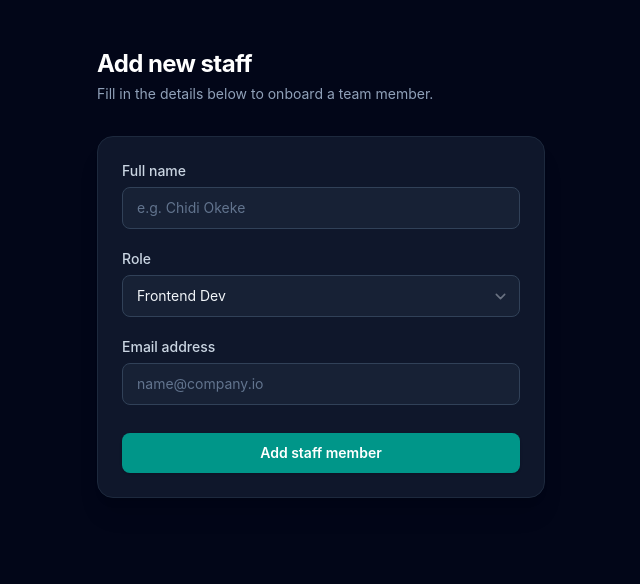
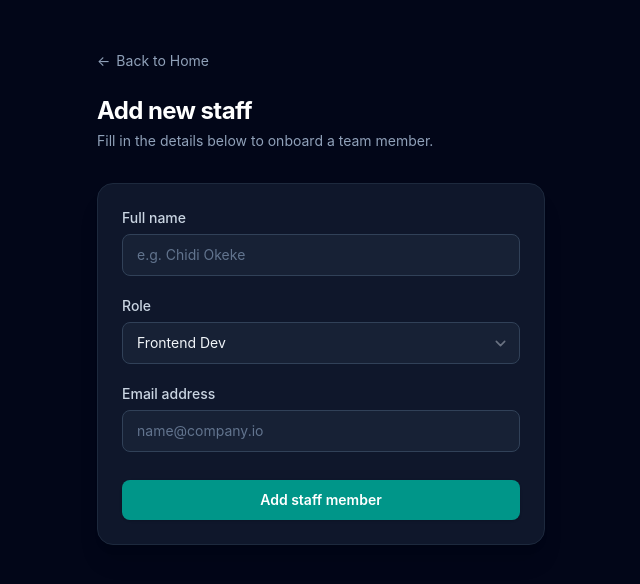
Before and after one commit to khennyboy/weatherapp, a React (Vite) app: page /addStaff in a window 1280 px wide. Shown: the top 584 px of the page, without its empty margins (319-959 px from the left). Built offline with nearby package versions, Linux system fonts and the light colour scheme; no server answers.

Commit message:
add styling

```diff
--- a/src/pages/FormPage.tsx
+++ b/src/pages/FormPage.tsx
@@ -4,7 +4,7 @@ import type z from "zod";
 import { Userschema } from "../utils/Uschema";
 import type { User } from "../utils/types";
 import { AddData } from "../services/addData";
-import { useNavigate } from "react-router-dom";
+import { Link, useNavigate } from "react-router-dom";
 
 type TUserSchema = z.infer<typeof Userschema>;
 
@@ -44,7 +44,13 @@ const UserForm = () => {
   return (
     <div className="min-h-screen bg-slate-950 px-4 py-12 text-slate-100">
       <div className="mx-auto max-w-md">
-        {/* Header */}
+        <Link
+          to="/"
+          className="mb-6 inline-flex items-center gap-1.5 text-sm text-slate-400 transition hover:text-teal-400"
+        >
+          <span>←</span>
+          <span>Back to Home</span>
+        </Link>
         <div className="mb-8">
           <h2 className="text-2xl font-bold tracking-tight text-white">
             Add new staff
--- a/src/pages/Homepage.tsx
+++ b/src/pages/Homepage.tsx
@@ -6,7 +6,7 @@ import {
   useTransition,
 } from "react";
 import { ErrorBoundary, type FallbackProps } from "react-error-boundary";
-import { Link, useLocation } from "react-router-dom";
+import { Link, useLocation, useSearchParams } from "react-router-dom";
 import type { Department, Resource, User } from "../utils/types";
 import { fetchData } from "../services/fetchData";
 import UserList from "../components/UserList";
@@ -31,21 +31,24 @@ const departments: Department[] = [
   { id: 3, name: "Design" },
 ];
 
-const initialResource: Resource<User[]> = fetchData<User[]>(
-  "/api/users?departmentId=1",
-);
-
 export default function Homepage() {
   const location = useLocation();
-  const [resource, setResource] = useState<Resource<User[]>>(initialResource);
-  const [selectedDept, setSelectedDept] = useState<number>(1);
+  const [searchParams, setSearchParams] = useSearchParams();
+  const [selectedDept, setSelectedDept] = useState<number>(
+    departments.find((d) => d.name === searchParams.get("department"))?.id || 1,
+  );
+
+  const [resource, setResource] = useState<Resource<User[]>>(
+    fetchData<User[]>(`/api/users?departmentId=${selectedDept}`),
+  );
+
   const [isPending, startTransition] = useTransition();
 
   function handleDepartmentChange(deptId: number): void {
+    const dept = departments.find((d) => d.id === deptId);
     const url = `/api/users?departmentId=${deptId}`;
     const newResource = fetchData<User[]>(url);
-    const dept = departments.find((d) => d.id === deptId);
-    window.history.pushState({}, "", `?department=${dept?.name}`);
+    setSearchParams({ department: dept?.name as string });
     startTransition(() => {
       setSelectedDept(deptId);
       setResource(newResource);
@@ -58,7 +61,7 @@ export default function Homepage() {
     startTransition(() => {
       setResource(newResource);
     });
-  }, [selectedDept, startTransition]);
+  }, [selectedDept]);
 
   useEffect(() => {
     if (location.state?.refresh) {
@@ -69,7 +72,6 @@ export default function Homepage() {
   return (
     <div className="min-h-screen bg-slate-950 px-4 py-12 text-slate-100">
       <div className="mx-auto max-w-3xl">
-        {/* Header */}
         <div className="mb-10">
           <h1 className="text-3xl font-bold tracking-tight text-white">
             Company Directory
@@ -77,7 +79,6 @@ export default function Homepage() {
           <p className="mt-1 text-slate-400">Browse employees by department</p>
         </div>
 
-        {/* Department tabs */}
         <div className="mb-6 flex gap-1 rounded-xl border border-slate-800 bg-slate-900 p-1">
           {departments.map((dept) => {
             const isActive = selectedDept === dept.id;
@@ -98,14 +99,12 @@ export default function Homepage() {
           })}
         </div>
 
-        {/* Pending indicator */}
         {isPending && (
           <p className="mb-4 text-sm text-teal-400/80">
             ⏳ Loading department...
           </p>
         )}
 
-        {/* User list */}
         <ErrorBoundary FallbackComponent={ErrorFallback}>
           <Suspense
             fallback={
```
